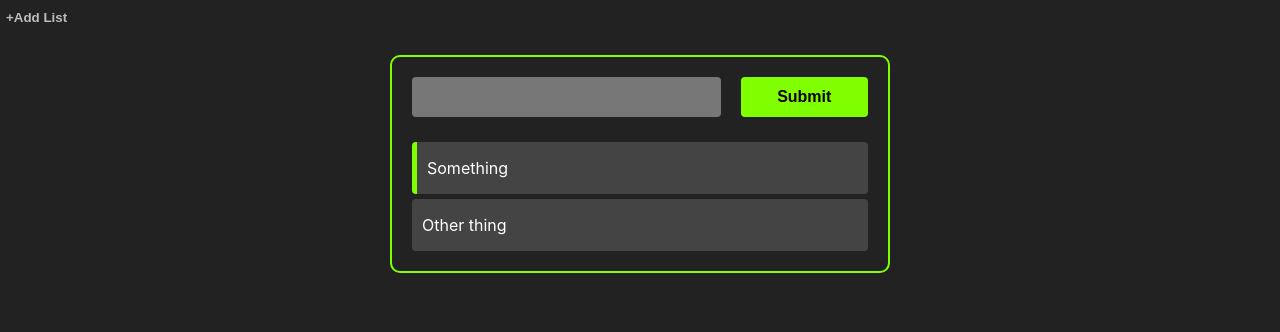
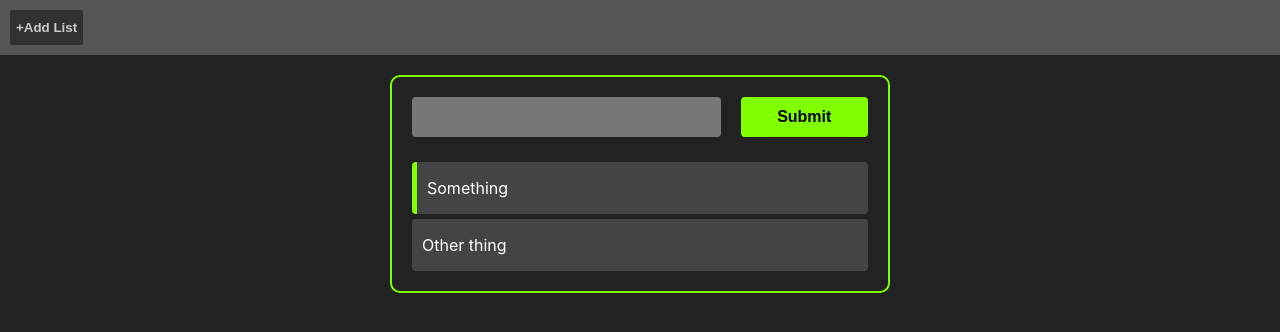
Before and after one commit to Marco-Antonio-Furtado/lista-next, a Next.js app: page / in a window 1280 px wide. Shown: the top 332 px of the page. Built offline with nearby package versions, Linux system fonts and the light colour scheme.

Commit message:
estilizando

```diff
--- a/components/header/index.module.css
+++ b/components/header/index.module.css
@@ -1,6 +1,5 @@
-.head h1 {
-  background-color: #111;
-  color: chartreuse;
+.head {
+  background-color: #555;
   margin: 0px;
   padding: 10px;
   box-sizing: border-box;
--- a/components/task/index.module.css
+++ b/components/task/index.module.css
@@ -8,6 +8,7 @@
   align-items: center;
   justify-content: space-between;
   border-radius: 4px;
+  word-break: break-all;
 }
 
 .taskTitle {
```
